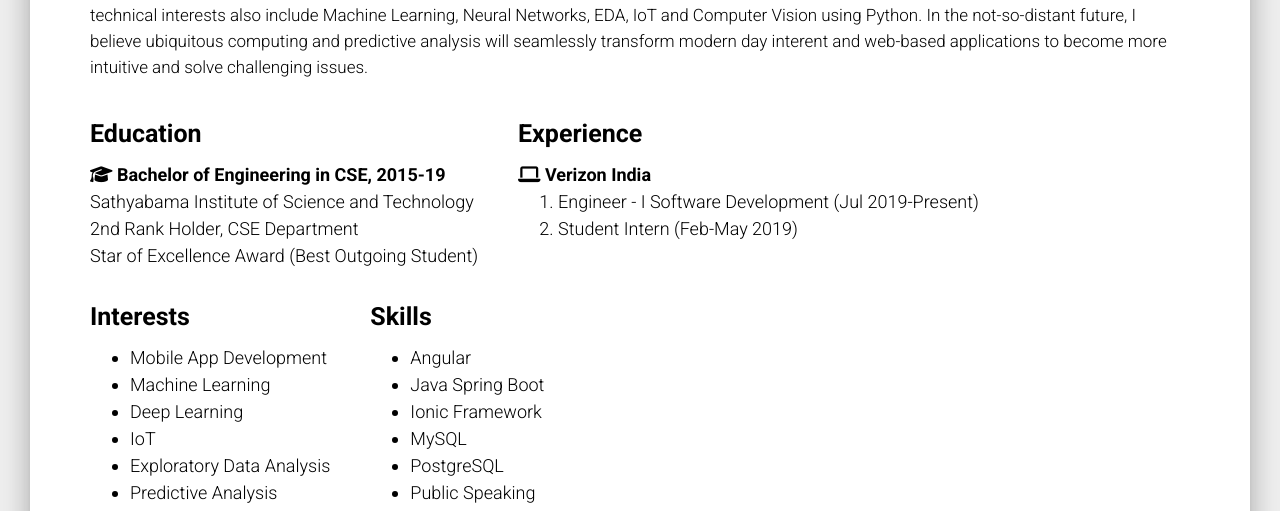
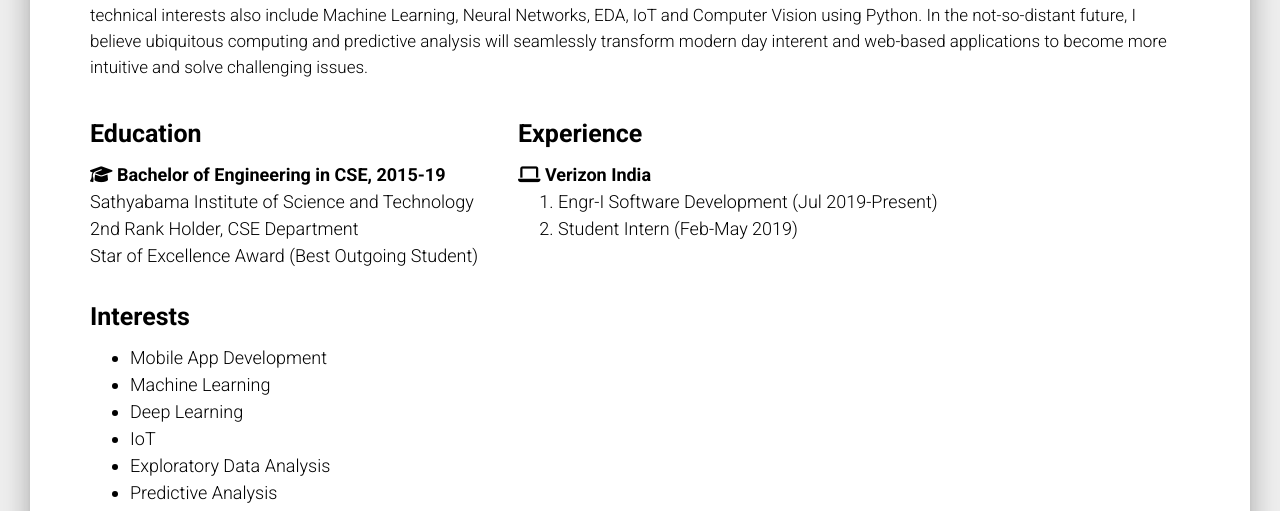
Before and after one commit to ShivaniMangal/ShivaniMangal.github.io, a website: page index.html in a window 1280 px wide. Shown: the part 437-948 px from the top of the page. Drawn offline with Linux system fonts and the light colour scheme.

Commit message:
Update index.html

```diff
--- a/index.html
+++ b/index.html
@@ -142,7 +142,7 @@ The above copyright notice and this permission notice shall be included in all c
                             <i class="fa fa-laptop" aria-hidden="true"></i>
                             <b>Verizon India</b>
                             <ol>
-                            <li>Engineer - I Software Development (Jul 2019-Present) </li>
+                            <li>Engr-I Software Development (Jul 2019-Present) </li>
                             <li>Student Intern (Feb-May 2019)</li>
                             </ol>
                           </h4>
@@ -160,18 +160,6 @@ The above copyright notice and this permission notice shall be included in all c
                                 <li>Computer Vision</li>
                               </h4>
                        </div>
-                       <div class="column borders">
-                          <h3><b>Skills</h3></b>
-                          <h4>
-                              <ul>
-                                <li>Angular</li>
-                                <li>Java Spring Boot</li>
-                                <li>Ionic Framework</li>
-                                <li>MySQL</li>
-                                <li>PostgreSQL</li>
-                                <li>Public Speaking</li>
-                              </h4>
-                        </div>
                   <!-- </div> -->
               </div>
           </div>
```
